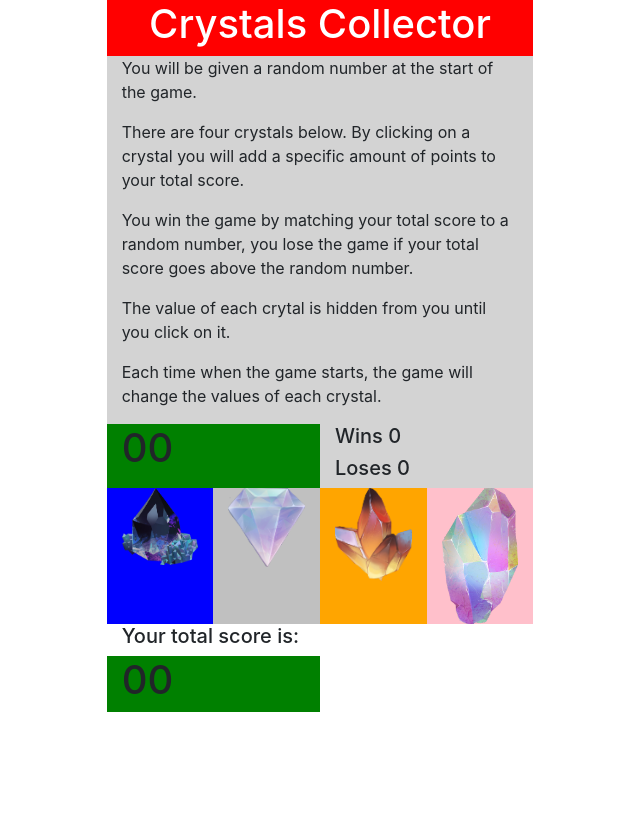
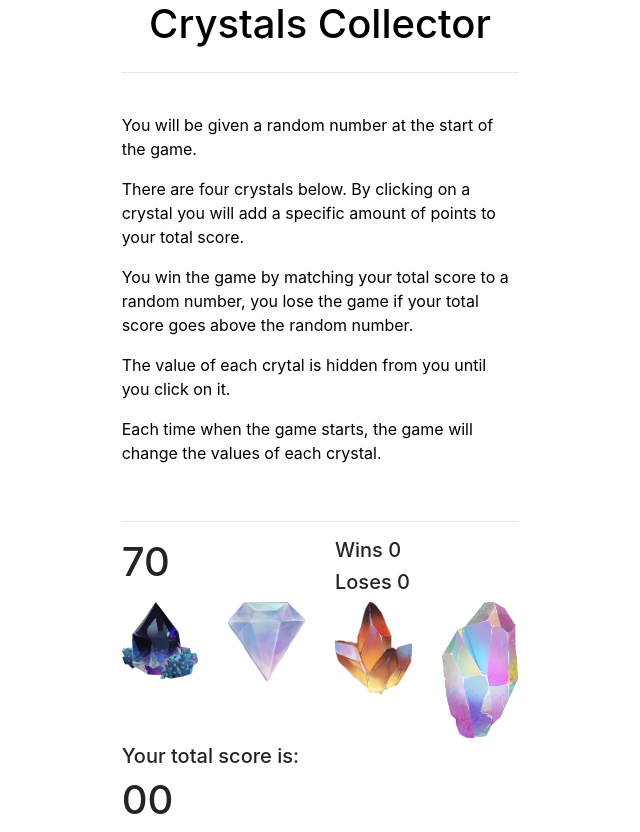
Before and after one commit to alvaroluna/unit-4-game, a plain HTML site: page index.html in a window 1280 px wide. Shown: the whole page, without its empty margins (0-640 px from the left). Before the commit the page ends 800 px from the top, so only its background shows below. Drawn offline with nearby package versions, Linux system fonts and the light colour scheme.

Commit message:
Updating commit

```diff
--- a/assets/css/style.css
+++ b/assets/css/style.css
@@ -1,36 +1,45 @@
+/* ROW SIZES - column sizes in html bootstrap template */
+/* #row0 {height: 65px;} */
+/* #row1 {height: 375px;} */
+/* #row2 {height: 65px;} */
+/* #row3 {height: 135px;} */
+/* #row4 {height: 35px;} */
+/* #row5 {height: 65px;} */
+
 #title {
-    color: white;
-    background: red;
+    color: black;
+    /* background: red; */
 }
 
 #rules {
-    background: lightgray;
+    color: black;
+    /* background: lightgray; */
 }
 
-#score {
-    background: green;
+#randomNumTarget {
+    /* background: green; */
 }
 
 #tally {
-    background: lightgrey;
+    /* background: lightgrey; */
 }
 
-/* IMAGES */
-img {
-    /* keep image width within column size */
-    max-width: 100%;
-    /* width: auto; */
-    /* position: relative; */
+/* CRYSTAL BUTTONS */
+input {
+    /* keep image width within column size
+    also done by .img-fluid class in bootstap */
+    width: 100%;
 }
-#blueCrystal {
-    background: blue;
+#blueCrystalButton {
+    /* padding-top: 5%; */
+    /* background: blue; */
     }
-#silverCrystal {
-    background: silver;
+#silverCrystalButton {
+    /* background: silver; */
 }
-#orangeCrystal {
-    background: orange;
+#orangeCrystalButton {
+    /* background: orange; */
 }
-#pinkCrystal {
-    background: pink;
+#pinkCrystalButton {
+    /* background: pink; */
 }
--- a/assets/javascript/game.js
+++ b/assets/javascript/game.js
@@ -0,0 +1,86 @@
+function GetRandomInt(min, max) {
+    return Math.floor(Math.random() * ((max + 1) - min) + min);
+}
+
+function TestInput() { console.log("button pressed!") }
+
+function ResetScore() {
+    $("#randomNumTarget").text("00");
+}
+
+function Main() {
+    function AddCrystalScore(event) {
+        var randomNum = GetRandomInt()
+
+        if (event.data.crystal === "blue") {
+            totalScore += blueCrysRanScore;
+            $("#currentScore").text(totalScore);
+            console.log(totalScore);
+        }
+        if (event.data.crystal === "silver") {
+            totalScore += silverCrysRanScore;
+            $("#currentScore").text(totalScore);
+            console.log(totalScore);
+        }
+        if (event.data.crystal === "orange") {
+            totalScore += orangeCrysRanScore;
+            $("#currentScore").text(totalScore);
+            console.log(totalScore);
+        }
+        if (event.data.crystal === "pink") {
+            totalScore += pinkCrysRanScore;
+            $("#currentScore").text(totalScore);
+            console.log(totalScore);
+        }
+
+        return (totalScore);
+    }
+
+    // establish initial random target score
+    var randomNumTarget = GetRandomInt(19, 120);
+    $("#randomNumTarget").text(randomNumTarget);
+
+    // total current user score
+    var totalScore = 0;
+
+    var blueCrysRanScore = GetRandomInt(1, 12);
+    var silverCrysRanScore = GetRandomInt(1, 12);
+    var orangeCrysRanScore = GetRandomInt(1, 12);
+    var pinkCrysRanScore = GetRandomInt(1, 12);
+
+    var wins = 0;
+    var loses = 0;
+
+    //  This code will run as soon as the page loads.
+    window.onload = function () {
+        // HOW DO I FEED VARIABLES TO EVENTS?
+        $("#blueCrystalButton").click({ crystal: "blue" }, AddCrystalScore);
+        $("#silverCrystalButton").click({ crystal: "silver" }, AddCrystalScore);
+        $("#orangeCrystalButton").click({ crystal: "orange" }, AddCrystalScore);
+        $("#pinkCrystalButton").click({ crystal: "pink" }, AddCrystalScore);
+    };
+
+    if (totalScore === randomNumTarget) {
+        alert("You Win!");
+
+        wins++;
+        $("#wins").text("Wins " + wins);
+
+        ResetScore()
+    }
+    if (totalScore > randomNumTarget) {
+        alert("You Lose!");
+
+        loses++;
+        $("#loses").text("Loses " + loses);
+
+        ResetScore()
+    }
+
+    console.log(totalScore);
+
+    // setTimeout(ResetScore, 1000)
+
+}
+
+Main()
--- a/index.html
+++ b/index.html
@@ -6,21 +6,20 @@
     <meta name="viewport" content="width=device-width, initial-scale=1.0">
     <title>Crystals Collector</title>
 
-    <!-- Added link to the jQuery library -->
+    <!-- link to the jQuery library -->
     <script src="https://cdnjs.cloudflare.com/ajax/libs/jquery/3.2.1/jquery.min.js"></script>
 
     <link rel='stylesheet' type='text/css' media='screen' href='assets/css/reset.css'>
     <link rel="stylesheet" href="https://stackpath.bootstrapcdn.com/bootstrap/4.4.1/css/bootstrap.min.css"
         integrity="sha384-Vkoo8x4CGsO3+Hhxv8T/Q5PaXtkKtu6ug5TOeNV6gBiFeWPGFN9MuhOf23Q9Ifjh" crossorigin="anonymous">
     <link rel='stylesheet' type='text/css' media='screen' href='assets/css/style.css'>
-
-    <script src='assets/javascript/game.js'></script>
 </head>
 
 <body>
     <div class="container-fluid">
+
         <!-- title row -->
-        <div class="row">
+        <div class="row" id="row0">
             <div class="col-lg-1"></div>
             <div class="col-lg-4 text-center" id="title">
                 <h1>Crystals Collector</h1>
@@ -28,9 +27,11 @@
         </div>
 
         <!-- rules row -->
-        <div class="row">
+        <div class="row" id="row1">
             <div class="col-lg-1"></div>
             <div class="col-lg-4" id="rules">
+                <hr>
+                <br>
                 <p>You will be given a random number at the start of the game.</p>
                 <p>There are four crystals below. By clicking on a crystal you will add a specific amount of points to
                     your total score.</p>
@@ -38,70 +39,74 @@
                     score goes above the random number.</p>
                 <p>The value of each crytal is hidden from you until you click on it.</p>
                 <p>Each time when the game starts, the game will change the values of each crystal.</p>
+                <br>
+                <hr>
             </div>
         </div>
 
         <!-- score and tally row -->
-        <div class="row">
+        <div class="row" id="row2">
             <div class="col-lg-1"></div>
 
             <!-- score -->
             <div class="col-lg-2" id="score">
-                <h1>00</h1>
+                <h1 id="randomNumTarget">00</h1>
             </div>
 
             <!-- game tally -->
             <div class="col-lg-2" id="tally">
-                <h5>Wins 0</h5>
-                <h5>Loses 0</h5>
+                <h5 id="wins">Wins 0</h5>
+                <h5 id="loses">Loses 0</h5>
             </div>
         </div>
 
         <!-- crystal row -->
-        <div class="row">
+        <div class="row" id="row3">
             <div class="col-lg-1"></div>
 
             <!-- blue crystal -->
-            <div class="col-lg-1" id="blueCrystal">
-                <img src="assets/images/blueCrystal.png" class="img-fluid">
+            <div class="col-lg-1" id="blueCrystalButton">
+                <input type="image" src="assets/images/blueCrystal.png" class="img-fluid" />
             </div>
 
             <!-- silver crystal -->
-            <div class="col-lg-1" id="silverCrystal">
-                <img src="assets/images/silverCrystal.png" class="img-fluid">
+            <div class="col-lg-1" id="silverCrystalButton">
+                <input type="image" src="assets/images/silverCrystal.png" class="img-fluid" />
             </div>
 
             <!-- orange crystal -->
-            <div class="col-lg-1" id="orangeCrystal">
-                <img src="assets/images/orangeCrystal.png" class="img-fluid">
+            <div class="col-lg-1" id="orangeCrystalButton">
+                <input type="image" src="assets/images/orangeCrystal.png" class="img-fluid" />
             </div>
 
             <!-- pink crystal -->
-            <div class="col-lg-1" id="pinkCrystal">
-                <img src="assets/images/pinkCrystal.png" class="img-fluid">
+            <div class="col-lg-1" id="pinkCrystalButton">
+                <input type="image" src="assets/images/pinkCrystal.png" class="img-fluid" />
             </div>
         </div>
 
         <!-- total score text row -->
-        <div class="row">
+        <div class="row" id="row4">
             <div class="col-lg-1"></div>
-            <div class="col-lg-2" id="totalText">
+            <div class="col-lg-2" id="totalScoreText">
                 <h5>Your total score is:</h5>
             </div>
         </div>
 
         <!-- total score row -->
-        <div class="row">
+        <div class="row" id="row5">
             <div class="col-lg-1"></div>
 
             <!-- score -->
-            <div class="col-lg-2" id="score">
-                <h1>00</h1>
+            <div class="col-lg-2">
+                <h1 id="currentScore">00</h1>
             </div>
         </div>
 
     </div>
 
+    <!-- javascript, at end of page loading -->
+    <script src='assets/javascript/game.js'></script>
 </body>
 
 </html>
```
